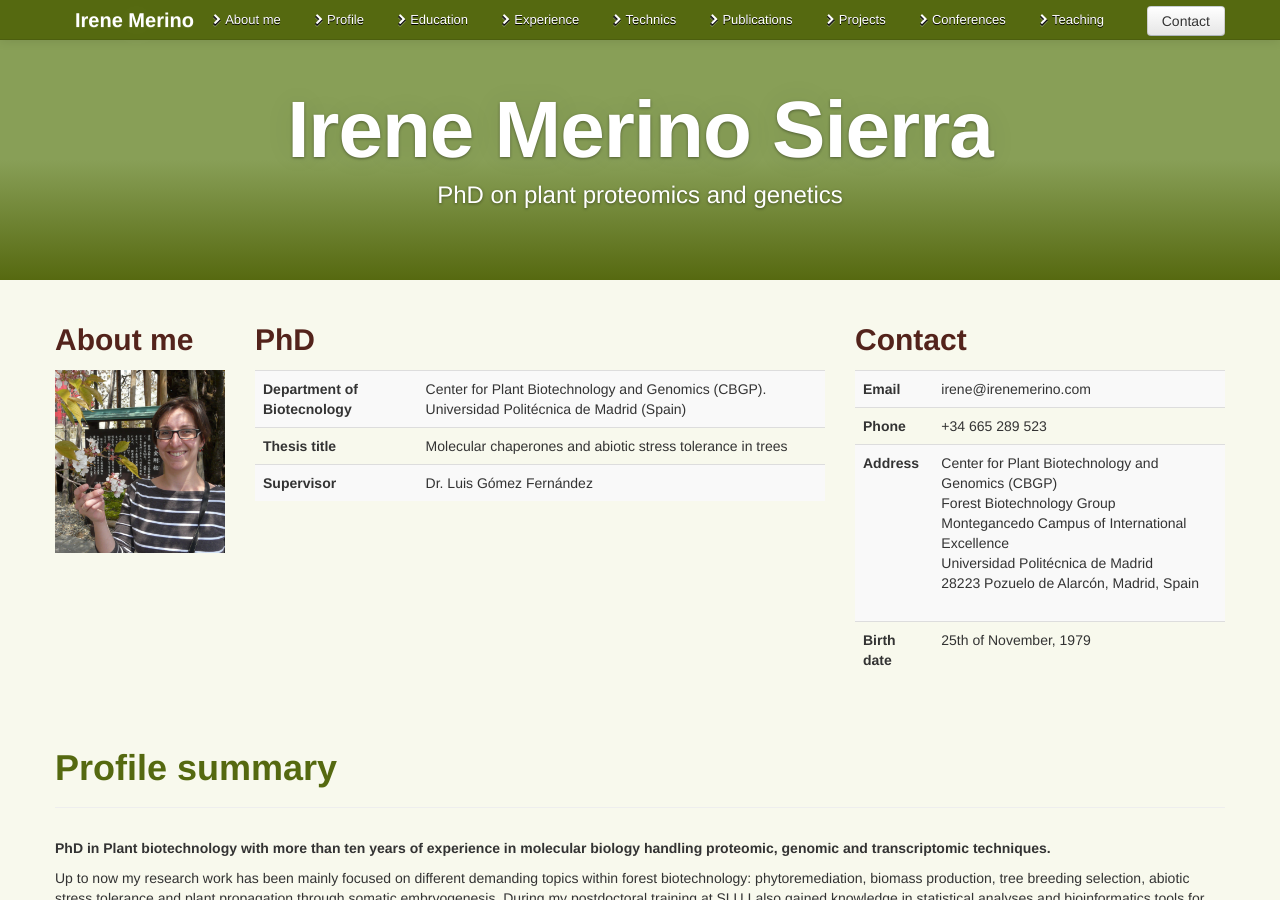
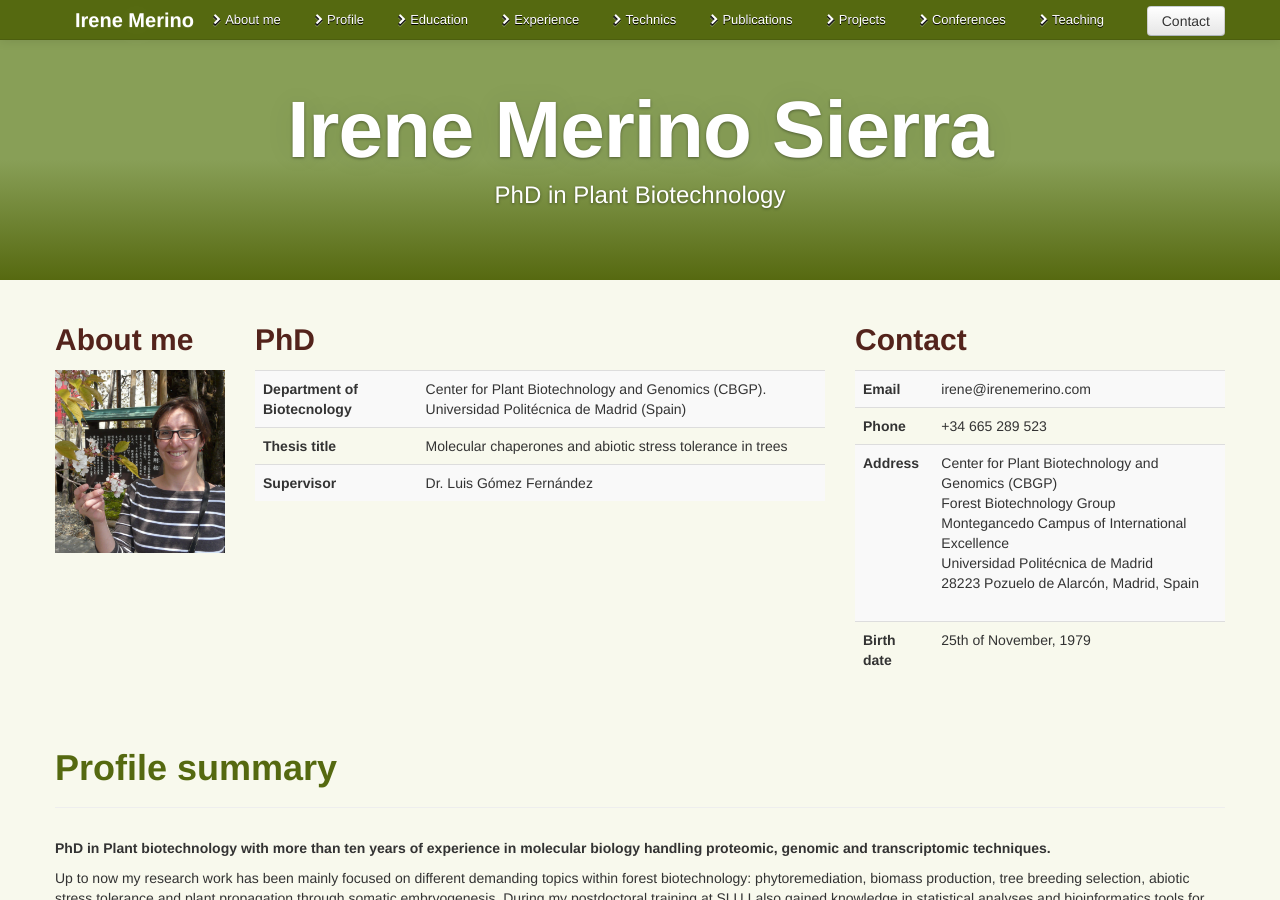
Before and after one commit to irenemerino/irenemerino, a Jekyll site: the page built from index.html, in a window 1280 px wide and 900 px high. Built offline with Jekyll 4.4.1, drawn with Linux system fonts in a browser that asks for light colours; nearby versions of some CDN libraries.

Commit message:
update page title header

```diff
--- a/_config.yml
+++ b/_config.yml
@@ -1,7 +1,7 @@
-title: Irene Merino Sierra
-slogan: "Ph D about plant proteomics and genetics"
+title: Irene Merino
+slogan: "PhD in Plant Biotechnology "
 url: http://www.irenemerino.com
-author: Irene Merino Sierra
+author: Irene Merino
 author_email: irene@irenemerino.com
 keywords: ""
 
--- a/index.html
+++ b/index.html
@@ -1,7 +1,7 @@
 ---
 layout: default
-title: "PhD on plant proteomics and genetics"
-description: "Irene Merino Sierra: curriculum, experiencia y contacto. Información interesante sobre mi experiencia"
+title: "PhD in Plant Biotechnology "
+description: "Irene Merino: curriculum, experiencia y contacto. Información interesante sobre mi experiencia"
 lang: es
 ---
 <div class="navbar navbar-fixed-top">
```
